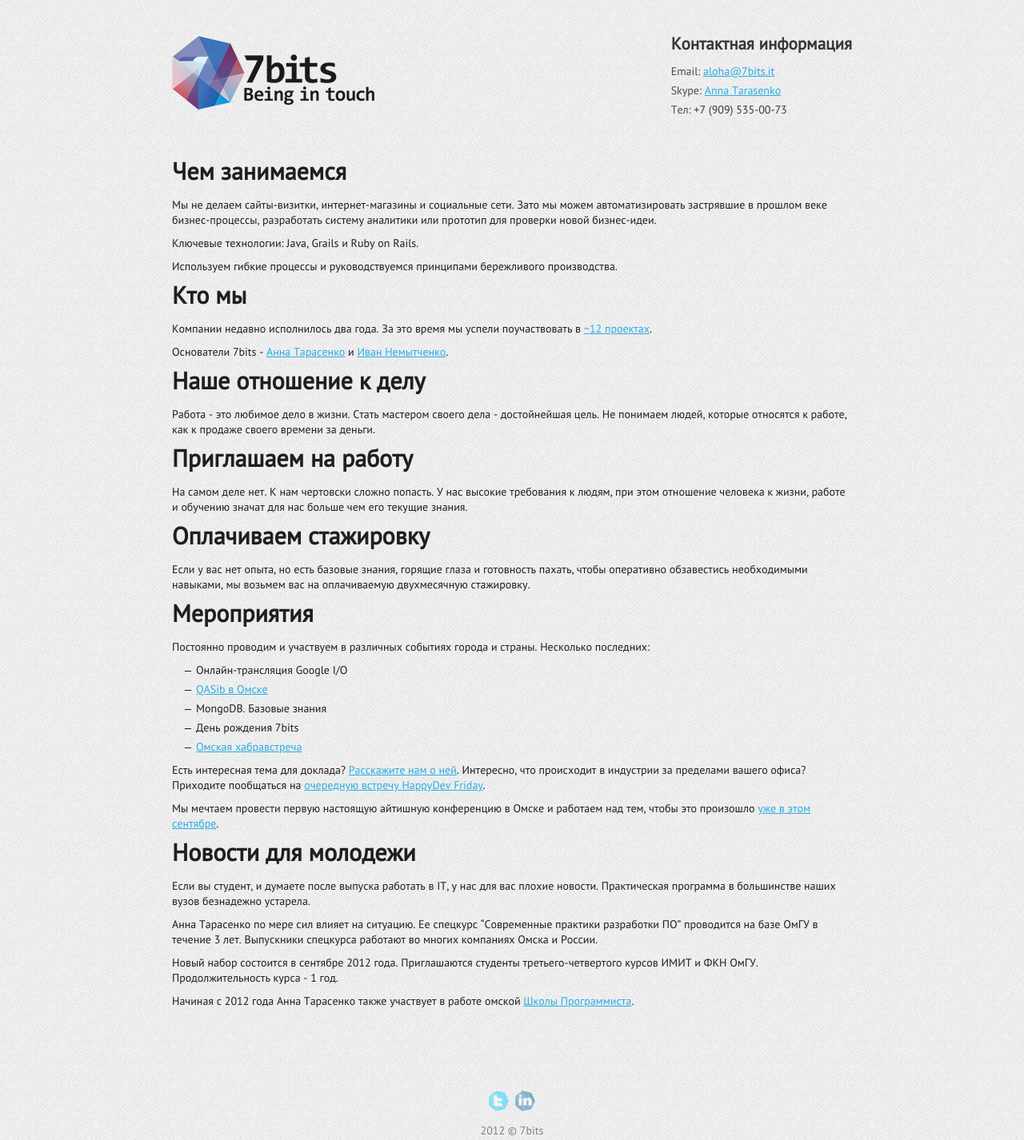
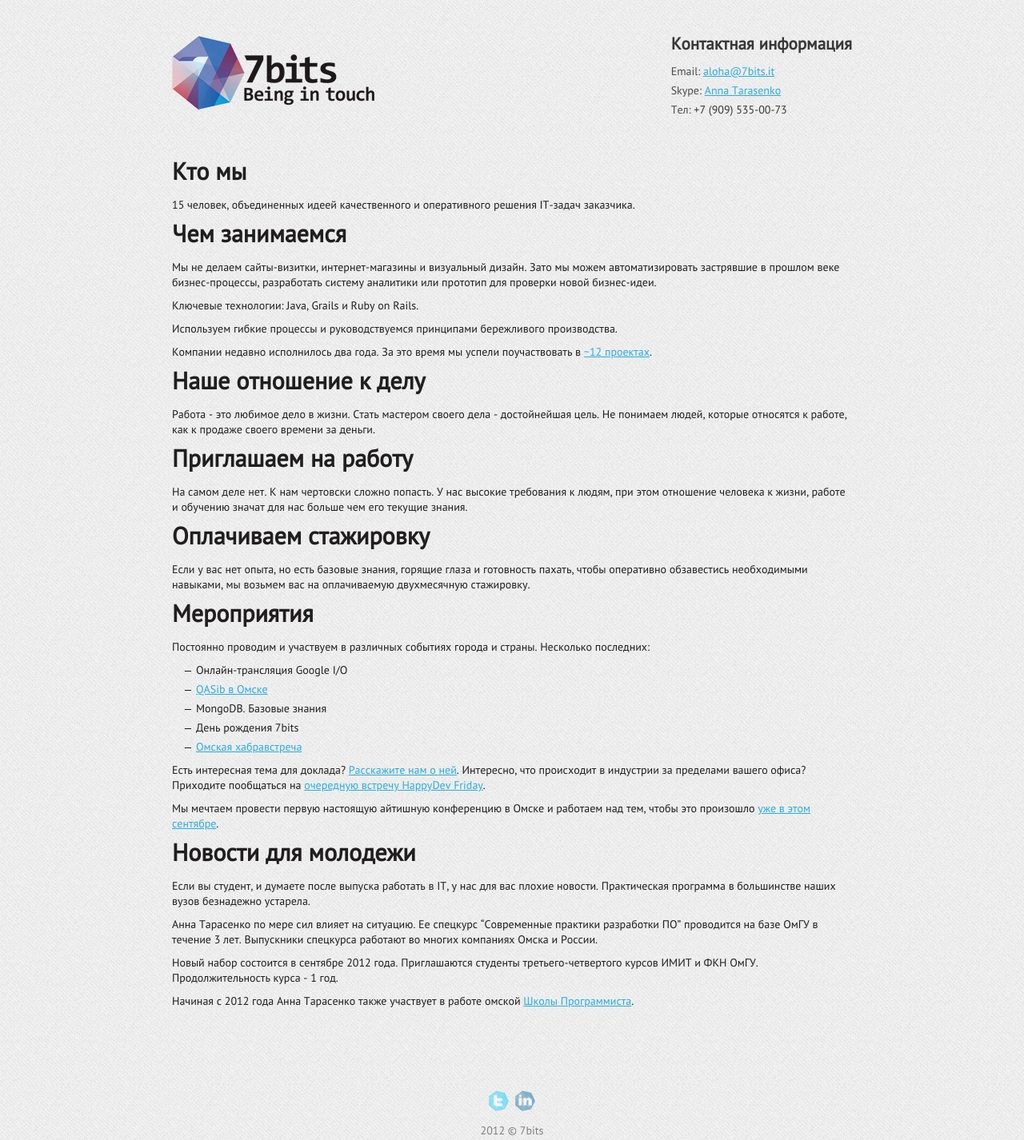
Before and after one commit to AnnieOmsk/7bits, a Jekyll site: the page built from index.md, in a window 1280 px wide. Shown: the whole page at 80% size. Built offline with Jekyll 4.4.1, drawn with Linux system fonts in a browser that asks for light colours; Markdown is read by kramdown in place of the engine named in the settings.

Commit message:
Updated index.md

```diff
--- a/index.md
+++ b/index.md
@@ -2,18 +2,19 @@
 layout: default
 title: Компания
 ---
+#Кто мы
+15 человек, объединенных идеей качественного и оперативного решения IT-задач заказчика.
+
+
 #Чем занимаемся
-Мы не делаем сайты-визитки, интернет-магазины и социальные сети.
+Мы не делаем сайты-визитки, интернет-магазины и визуальный дизайн.
 Зато мы можем автоматизировать застрявшие в прошлом веке бизнес-процессы, разработать систему аналитики или прототип для проверки новой бизнес-идеи.
 
 Ключевые технологии: Java, Grails и Ruby on Rails.
 
 Используем гибкие процессы и руководствуемся принципами бережливого производства.
 
-#Кто мы
 Компании недавно исполнилось два года. За это время мы успели поучаствовать в [~12 проектах](portfolio.html).
-
-Основатели 7bits - [Анна Тарасенко](→) и [Иван Немытченко](→).
 
 #Наше отношение к делу
 Работа - это любимое дело в жизни. Стать мастером своего дела - достойнейшая цель.
```
